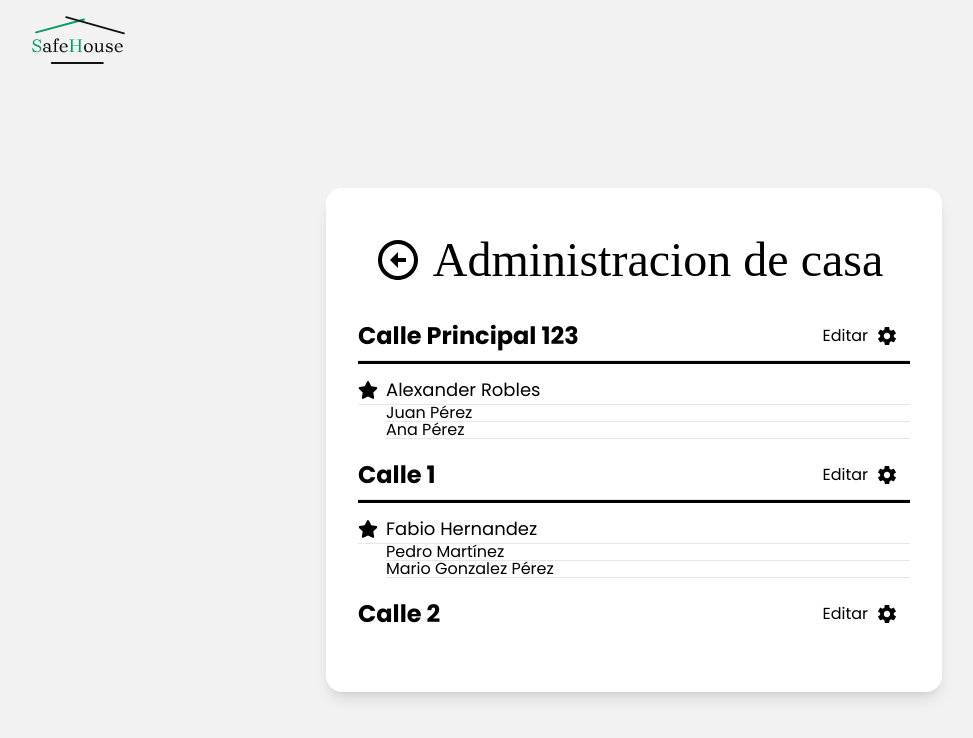
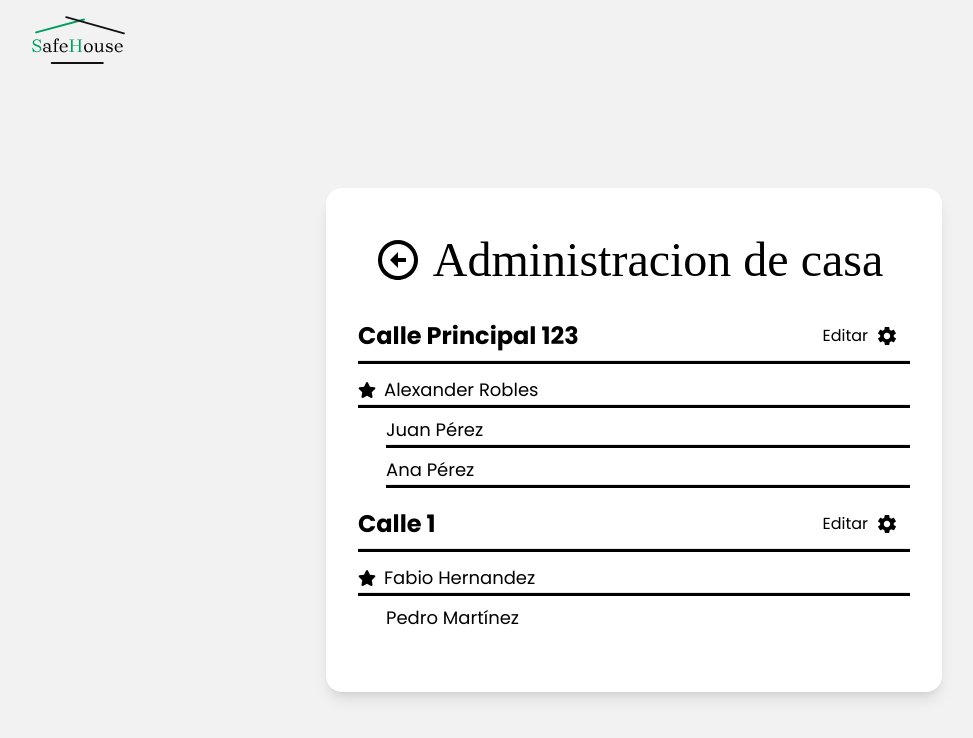
Before and after one commit to Fabio-Alfredo/deploy_definit, a React (Vite) app in the folder safeHouse-frontEnd/: page / in a window 1280 px wide. Shown: the top 738 px of the page, without its empty margins (6-979 px from the left). Built offline with nearby package versions, Linux system fonts and the light colour scheme; a web font is replaced by a local one.

Commit message:
Final details :art:

```diff
--- a/safeHouse-frontEnd/src/App.jsx
+++ b/safeHouse-frontEnd/src/App.jsx
@@ -7,8 +7,6 @@
 
   return (
     <>
-      {/* <Header />
-      <Auth /> */}
 
       <AdminHouse />
     </>
--- a/safeHouse-frontEnd/src/components/Header.jsx
+++ b/safeHouse-frontEnd/src/components/Header.jsx
@@ -2,8 +2,8 @@
 
 const Header = () => {
     return (
-        <header className='bg-principalColor  flex justify-center sm:justify-start h-[10vh] '>
-            <img className='sm:p-2 pt-5 scale-75 ml-3 ' src={logo}/>
+        <header className='bg-principalColor flex justify-center sm:justify-start h-[10vh] '>
+            <img className='sm:p-2 sm:scale-75 ml-3 pt-10' src={logo}/>
         </header>
 
     );
--- a/safeHouse-frontEnd/src/page/AdminHouse.jsx
+++ b/safeHouse-frontEnd/src/page/AdminHouse.jsx
@@ -1,24 +1,20 @@
 import Header from "../components/Header";
+import fetchHouses from "../service/fetchHouses";
 import { RiArrowLeftCircleLine } from "react-icons/ri";
 import { FaStar } from "react-icons/fa";
 import { IoMdSettings } from "react-icons/io";
 import { useEffect, useState } from "react";
-import axios from "axios";
 
 const AdminHouse = () => {
     const [houses, setHouse] = useState([])
 
     useEffect(() => {
-        const fetchData = async () => {
-            try {
-                const response = await axios.get('data.json');
-                setHouse(response.data.houses);
-            } catch (error) {
-                console.error('Error al obtener los datos:', error);
-            }
+        const getHouse = async () => {
+            const fetcheHouse = await fetchHouses();
+            setHouse(fetcheHouse);
         };
 
-        fetchData();
+        getHouse();
     }, [])
 
     return (
@@ -49,16 +45,16 @@
                                     </div>
                                     <div>
                                         <div className='flex items-center'>
-                                            <FaStar className='text-xl ' />
+                                            <FaStar className='text-lg ' />
                                             <h3 className='flex font-popins text-lg pl-2'>  {house.owner.name}</h3>
                                         </div>
-                                        <hr className='w-full bg-black  h-px' />
+                                        <hr className='w-full bg-black  h-1' />
                                     </div>
                                     <ul>
                                         {house.users.map((user) => (
-                                            <li className='font-popins pl-7' key={user.id}>
+                                            <li className='font-popins pl-7 pt-2 text-lg' key={user.id}>
                                                 {user.name}
-                                                <hr className='w-full bg-black  h-0.1' />
+                                                <hr className='w-full bg-black  h-1' />
                                             </li>
                                         ))}
                                     </ul>
--- /dev/null
+++ b/safeHouse-frontEnd/src/service/fetchHouses.jsx
@@ -0,0 +1,13 @@
+import axios from "axios";
+
+const fetchHouses = async () => {
+    try {
+        const response = await axios.get('data.json');
+        return response.data.houses;
+    } catch (error) {
+        console.error('Error al obtener los datos:', error);
+        return [];
+    }
+};
+
+export default fetchHouses;
```
